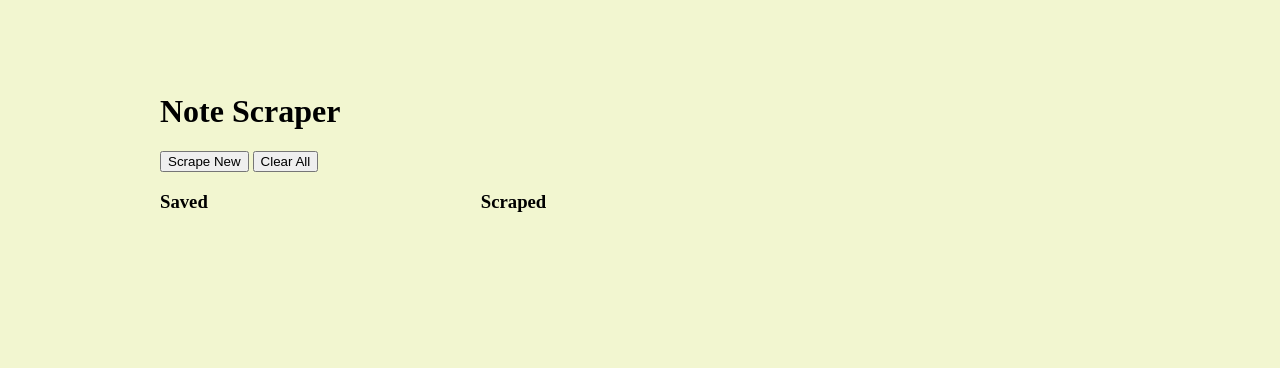
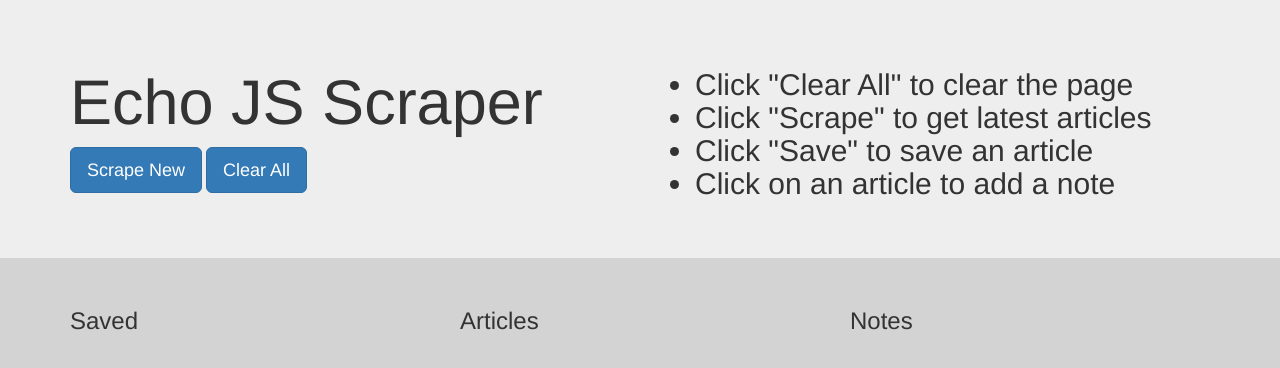
Before and after one commit to zhaokevinma/Web-Scraper, a website: page public/index.html in a window 1280 px wide. Drawn offline with nearby package versions, Linux system fonts and the light colour scheme; no server answers.

Commit message:
Need UI changes

```diff
--- a/public/app.js
+++ b/public/app.js
@@ -2,9 +2,11 @@
 $.getJSON("/articles", function(data) {
   // For each one
   for (var i = 0; i < data.length; i++) {
-    // Display the apropos information on the page
-    $("#articles").append("<p data-id='" + data[i]._id + "'>" + data[i].title + "<br />" + data[i].link + "</p>");
-    $("#articles").append("<button class='savearticle' id='" + data[i]._id + "'> Save " + "</button>");
+    if (!data[i].saved) {
+      // Display the apropos information on the page
+      $("#articles").append("<p data-id='" + data[i]._id + "'>" + data[i].title + "<br />" + data[i].link + "</p>");
+      $("#articles").append("<button class='savearticle btn-primary' id='" + data[i]._id + "'> Save " + "</button>");
+    }
   }
 });
 
@@ -14,7 +16,7 @@
   for (var i = 0; i < data.length; i++) {
     // Display the apropos information on the page
     $("#saved").append("<p data-id='" + data[i]._id + "'>" + data[i].title + "<br />" + data[i].link + "</p>");
-    $("#saved").append("<button class='unsavearticle' id='" + data[i]._id + "'> Unsave " + "</button>");
+    $("#saved").append("<button class='unsavearticle btn-primary' id='" + data[i]._id + "'> Unsave " + "</button>");
   }
 });
 
@@ -58,12 +60,8 @@
       //  -- P2 -- BUG
       // Can revisit if time allowed
       console.log(data);
+      location.reload();
     });
-
-  // Also, remove the values entered in the input and textarea for note entry
-  $(this).text("Scraped");
-  $(this).attr("disabled", true);
-  location.reload();
 });
 
 // When you click the save button to save an article
@@ -141,7 +139,7 @@
       // A textarea to add a new note body
       $("#notes").append("<textarea id='bodyinput' name='body'></textarea>");
       // A button to submit a new note, with the id of the article saved to it
-      $("#notes").append("<button data-id='" + data._id + "' id='savenote'>Save Note</button>");
+      $("#notes").append("<button data-id='" + data._id + "' id='savenote' class='btn-primary'>Save Note</button>");
 
       // If there's a note in the article
       if (data.note) {
--- a/public/index.html
+++ b/public/index.html
@@ -3,34 +3,30 @@
   <head>
     <meta charset="UTF-8">
     <title>Scraping With Mongoose</title>
+    <link rel="stylesheet" href="https://maxcdn.bootstrapcdn.com/bootstrap/3.4.0/css/bootstrap.min.css">
     <style>
-      body { background-color: #F2F6D0 }
-      #wrapper {
+      body { background-color: lightgray }
+      .wrapper {
         width: 960px;
-        margin-left: auto;
-        margin-right: auto;
-        padding-top: 5%;
+        margin: 50px;
+      }
+      .sub-jumbo {
+        margin:0 200px;
       }
       #articles {
         display: inline-block;
         overflow: auto;
-        width: 33%;
         height: 700px;
       }
       #saved {
         display: inline-block;
         overflow: auto;
-        width: 33%;
         height: 700px;
-      }
-      #notes {
-        float: right;
-        width: 33%;
       }
       textarea, input {
         display: block;
         width: 100%;
-        background-color: #FCF5C7;
+        background-color: rgb(189, 207, 173);
       }
       input {
         height: 36px;
@@ -43,19 +39,39 @@
     </style>
   </head>
   <body>
-    <div id="wrapper">
-      <div>
-        <h1>Note Scraper</h1>
-        <button id="scrape">Scrape New</button>
-        <button id="clear">Clear All</button>
+    <div class="jumbotron">
+      <div class="container">
+        <div class="row">
+          <div class="col-sm-6">
+            <h1>Echo JS Scraper</h1>
+            <button class="btn btn-lg btn-primary" id="scrape">Scrape New</button>
+            <button class="btn btn-lg btn-primary" id="clear">Clear All</button>
+          </div>
+          <div class="col-sm-6">
+            <h2>
+              <ul>
+                <li>Click "Clear All" to clear the page</li>
+                <li>Click "Scrape" to get latest articles</li>
+                <li>Click "Save" to save an article</li>
+                <li>Click on an article to add a note</li>
+              </ul>
+            </h2>
+          </div>
+        </div>
       </div>
-      <div id="saved">
-        <h3>Saved</h3>
+    </div>
+    <div class="container">
+      <div class="row">
+        <div class="col-sm-4" id="saved">
+          <h3>Saved</h3>
+        </div>
+        <div class="col-sm-4" id="articles">
+          <h3>Articles</h3>
+        </div>
+        <div class="col-sm-4" id="notes">
+          <h3>Notes</h3>
+        </div>
       </div>
-      <div id="articles">
-        <h3>Scraped</h3>
-      </div>
-      <div id="notes"></div>
     </div>
     <script src="https://cdnjs.cloudflare.com/ajax/libs/jquery/3.2.1/jquery.min.js"></script>
     <script src="app.js"></script>
```
